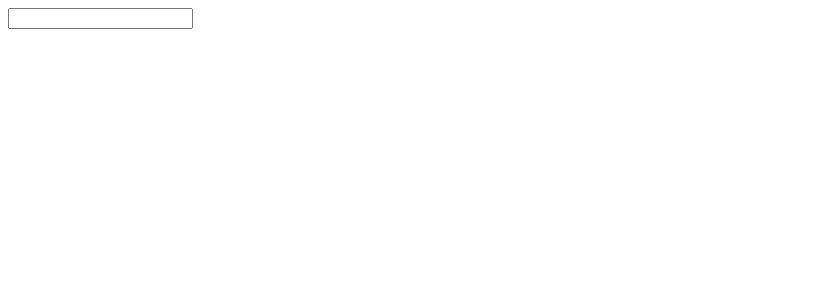
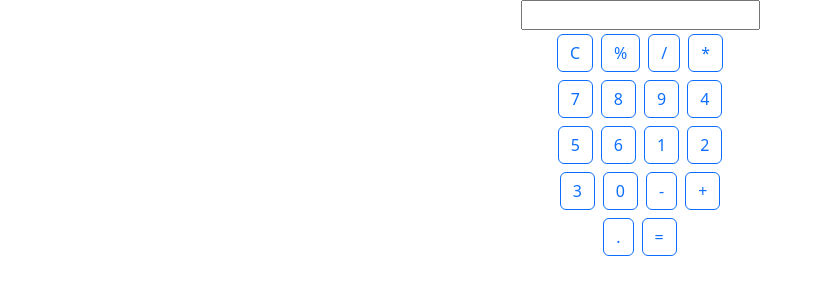
Before and after one commit to aman01awasthi/Javascript-Fundamentals, a plain HTML site: page MiniProjects/MiniCalculator/index.html in a window 1280 px wide. Shown: the whole page, without its empty margins (0-815 px from the left). Drawn offline with nearby package versions, Linux system fonts and the light colour scheme.

Commit message:
Added Mini Calculator project

```diff
--- a/MiniProjects/MiniCalculator/index.html
+++ b/MiniProjects/MiniCalculator/index.html
@@ -4,6 +4,10 @@
     <meta charset="UTF-8" />
     <meta name="viewport" content="width=device-width, initial-scale=1.0" />
     <title>Mini Calculator</title>
+    <link
+      href="https://cdn.jsdelivr.net/npm/bootstrap@5.3.8/dist/css/bootstrap.min.css"
+      rel="stylesheet"
+    />
     <link rel="stylesheet" href="style.css" />
   </head>
   <body>
@@ -13,7 +17,9 @@
           <div class="displayCalc">
             <input type="text" id="calcDisplay" />
           </div>
-          <div class="allButtons"></div>
+          <div class="buttonDiv">
+            <div class="allButtons"></div>
+          </div>
         </div>
       </div>
     </section>
--- a/MiniProjects/MiniCalculator/index.js
+++ b/MiniProjects/MiniCalculator/index.js
@@ -1,2 +1,32 @@
-let displayVal = document.getElementById("calcDisplay").Value;
-console.log(displayVal);
+let displayVal = document.getElementById("calcDisplay");
+displayVal.addEventListener("input", function () {
+  console.log(displayVal.value);
+});
+const buttonValues = [
+  "C",
+  "%",
+  "/",
+  "*",
+  "7",
+  "8",
+  "9",
+  "4",
+  "5",
+  "6",
+  "1",
+  "2",
+  "3",
+  "0",
+  "-",
+  "+",
+  ".",
+  "=",
+];
+let allButtons = document.querySelector(".allButtons");
+allButtons.innerHTML = "";
+for (let i = 0; i < buttonValues.length; i++) {
+  let button = document.createElement("button");
+  button.textContent = buttonValues[i];
+  button.classList.add("btn", "btn-outline-primary", "m-1");
+  allButtons.appendChild(button);
+}
--- a/MiniProjects/MiniCalculator/style.css
+++ b/MiniProjects/MiniCalculator/style.css
@@ -0,0 +1,11 @@
+.calculator{
+    width: 100%;
+    text-align: center;
+}
+.buttonDiv{
+    width: 100%;
+    text-align: -webkit-center;
+}
+.allButtons{
+    width: 200px;
+}
```
